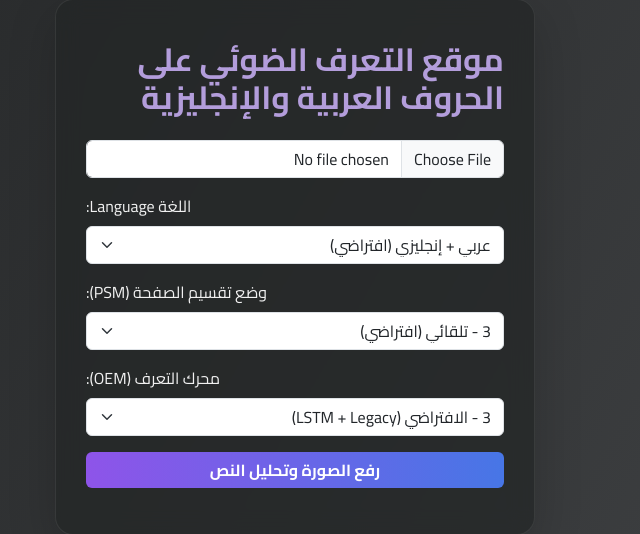
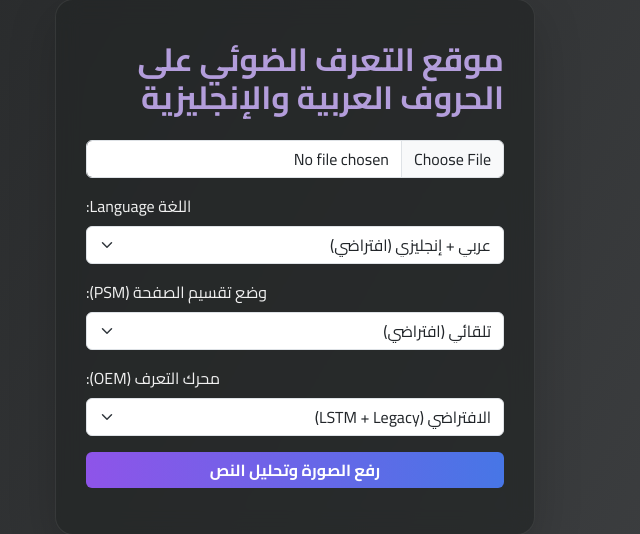
Before and after one commit to omar0alaa/OCR_A, a Flask app: page / in a window 1280 px wide. Shown: the part 133-667 px from the top of the page, without its empty margins (345-985 px from the left). Run offline with Flask 3, Linux system fonts and the light colour scheme.

Commit message:
Removed values from text

```diff
--- a/static/theme.js
+++ b/static/theme.js
@@ -82,18 +82,18 @@ function updateText(lang) {
     // Update dropdown options for PSM
     const psmSelect = document.getElementById('psm');
     if (psmSelect) {
-        psmSelect.options[0].text = lang === 'en' ? '3 - Auto (default)' : '3 - تلقائي (افتراضي)';
-        psmSelect.options[1].text = lang === 'en' ? '6 - Single line' : '6 - سطر واحد';
-        psmSelect.options[2].text = lang === 'en' ? '4 - Single column' : '4 - عمود نص واحد';
-        psmSelect.options[3].text = lang === 'en' ? '11 - Sparse text' : '11 - سطر نص واحد غير منظم';
-        psmSelect.options[4].text = lang === 'en' ? '12 - Single word' : '12 - كلمة واحدة';
+        psmSelect.options[0].text = lang === 'en' ? 'Auto (default)' : 'تلقائي (افتراضي)';
+        psmSelect.options[1].text = lang === 'en' ? 'Single line' : 'سطر واحد';
+        psmSelect.options[2].text = lang === 'en' ? 'Single column' : 'عمود نص واحد';
+        psmSelect.options[3].text = lang === 'en' ? 'Sparse text' : 'سطر نص واحد غير منظم';
+        psmSelect.options[4].text = lang === 'en' ? 'Single word' : 'كلمة واحدة';
     }
     // Update dropdown options for OEM
     const oemSelect = document.getElementById('oem');
     if (oemSelect) {
-        oemSelect.options[0].text = lang === 'en' ? '3 - Default (LSTM + Legacy)' : '3 - الافتراضي (LSTM + Legacy)';
-        oemSelect.options[1].text = lang === 'en' ? '1 - LSTM only' : '1 - LSTM فقط';
-        oemSelect.options[2].text = lang === 'en' ? '0 - Legacy only' : '0 - Legacy فقط';
+        oemSelect.options[0].text = lang === 'en' ? 'Default (LSTM + Legacy)' : 'الافتراضي (LSTM + Legacy)';
+        oemSelect.options[1].text = lang === 'en' ? 'LSTM only' : 'LSTM فقط';
+        oemSelect.options[2].text = lang === 'en' ? 'Legacy only' : 'Legacy فقط';
     }
 }
 window.onload = function() {
--- a/templates/index.html
+++ b/templates/index.html
@@ -29,19 +29,19 @@
             <div class="mb-3 text-end">
                 <label for="psm" class="form-label" id="psm-label">وضع تقسيم الصفحة (PSM):</label>
                 <select class="form-select" name="psm" id="psm">
-                    <option value="3">3 - تلقائي (افتراضي)</option>
-                    <option value="6">6 - سطر واحد</option>
-                    <option value="4">4 - عمود نص واحد</option>
-                    <option value="11">11 - سطر نص واحد غير منظم</option>
-                    <option value="12">12 - كلمة واحدة</option>
+                    <option value="3">تلقائي (افتراضي)</option>
+                    <option value="6">سطر واحد</option>
+                    <option value="4">عمود نص واحد</option>
+                    <option value="11">سطر نص واحد غير منظم</option>
+                    <option value="12">كلمة واحدة</option>
                 </select>
             </div>
             <div class="mb-3 text-end">
                 <label for="oem" class="form-label" id="oem-label">محرك التعرف (OEM):</label>
                 <select class="form-select" name="oem" id="oem">
-                    <option value="3">3 - الافتراضي (LSTM + Legacy)</option>
-                    <option value="1">1 - LSTM فقط</option>
-                    <option value="0">0 - Legacy فقط</option>
+                    <option value="3">الافتراضي (LSTM + Legacy)</option>
+                    <option value="1">LSTM فقط</option>
+                    <option value="0">Legacy فقط</option>
                 </select>
             </div>
             <button type="submit" class="btn btn-custom w-100" id="upload-btn">رفع الصورة وتحليل النص</button>
```
